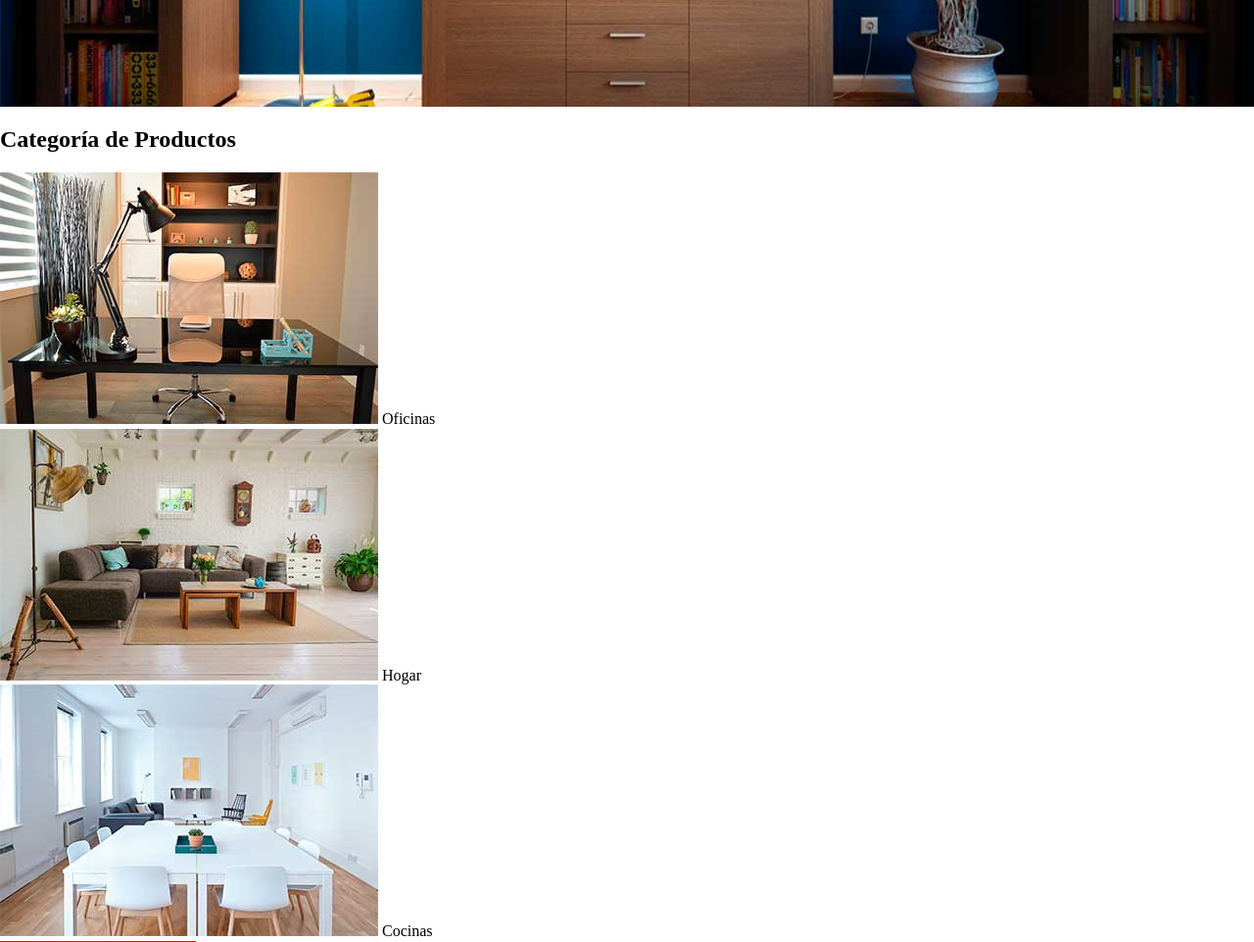
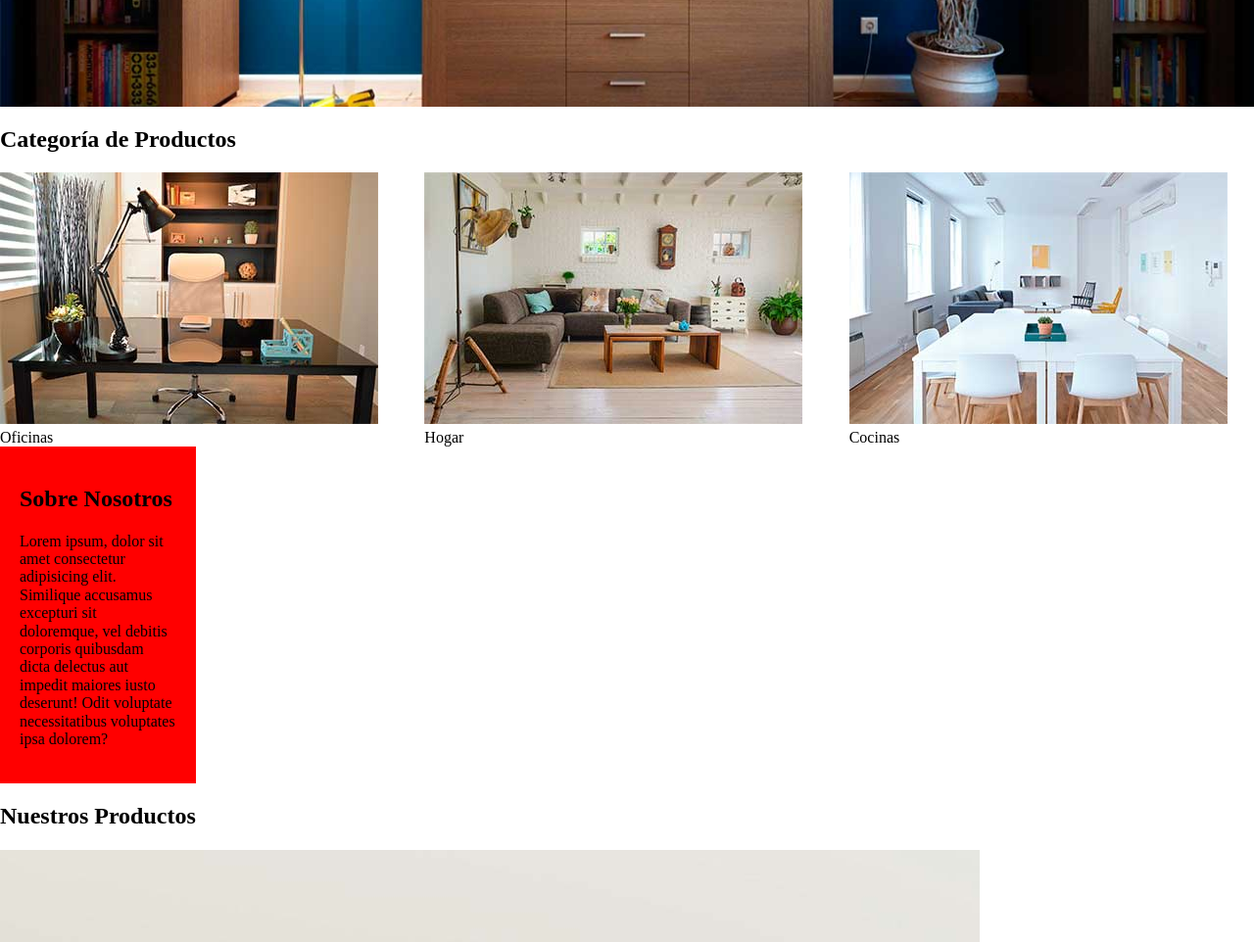
Before and after one commit to pacomer2/Css-guia-udemy, a plain HTML site: page curso_udemy/index.html in a window 1280 px wide. Shown: the part 740-1702 px from the top of the page at 98% size. Drawn offline with Linux system fonts and the light colour scheme.

Commit message:
S4-29-30 grid. tengo problemas con centrar div html :wq clear

```diff
--- a/curso_udemy/css/style.css
+++ b/curso_udemy/css/style.css
@@ -3,44 +3,49 @@
   padding: 0; */
   box-sizing: border-box;
 }
- *, *:before, *:after {
+*,
+*:before,
+*:after {
   box-sizing: inherit;
 }
+
 /*Globales*/
+img {
+  max-width: 100%;
+}
 a {
   text-decoration: none;
   color: black;
 }
+/*nos permite centrar el contenido*/
+.cate
+
 .contenedor {
-  /* display: inline-block; */
  max-width: 1200px;
   margin: 0 auto;
 
-
-  /* margin-inline: auto; */
 }
 /*header y navegacion*/
- nav{
+nav {
   text-align: center;
 }
 
-.nombre-sitio{
+.nombre-sitio {
   margin: 40px;
   padding: 40px;
   text-align: center;
 }
 
-.nombre-sitio  span {
-    color:  #64b6e5;
+.nombre-sitio span {
+  color: #64b6e5;
 }
 .contenedor-nav {
   border-color: #e1e1e1;
   border-top-style: solid;
   border-width: 1px;
 }
-.nav-principal{
-
-  padding: 20px 0 ;
+.nav-principal {
+  padding: 20px 0;
   display: flex;
   justify-content: space-around;
 }
@@ -52,7 +57,6 @@ border-color: #e1e1e1;
   height: 550px;
 }
 
-
 /*BOX MODEL*/
 
 .sobre-nosotros {
@@ -62,3 +66,10 @@ background-color: red;
   box-sizing: border-box;
 }
 /*display block in line*/
+
+/*categorias*/
+.listado-categoria {
+  display: grid;
+  grid-template-columns: repeat(3 ,1fr);
+ gap: 20px;
+}
--- a/curso_udemy/index.html
+++ b/curso_udemy/index.html
@@ -1,5 +1,6 @@
 <!DOCTYPE html>
 <html lang="en">
+
 <head>
   <meta charset="UTF-8">
   <meta name="viewport" content="width=device-width, initial-scale=1.0">
@@ -7,8 +8,11 @@
   <link rel="stylesheet" href="/curso_udemy/css/style.css">
   <title>Tiendas Muebles</title>
 </head>
+
 <body>
-  <header class="nombre-sitio"><h1>Tienda <span>Muebles</span></h1></header>
+  <header class="nombre-sitio">
+    <h1>Tienda <span>Muebles</span></h1>
+  </header>
   <div class="contenedor-nav">
     <nav class="nav-principal contenedor">
       <a href="/curso_udemy/index.html">Inicio</a>
@@ -22,8 +26,9 @@
 
   <div class="hero"></div><!--hero css -->
 
-<section>
-  <h2>Categoría de Productos</h2>
+  <section class="contenedor">
+    <h2>Categoría de <span>Productos</span></h2>
+    <div class="listado-categoria">
       <div>
         <img src="img/categoria1.jpg" alt="">
         <a href="">Oficinas</a>
@@ -36,20 +41,23 @@
         <img src="img/categoria3.jpg" alt="">
         <a href="">Cocinas</a>
       </div>
+    </div><!--listado-categoria -->
+  </section><!--contenedor -->
 
-</section>
   <section class="sobre-nosotros">
 
     <div>
       <h2>Sobre Nosotros</h2>
-    <p>Lorem ipsum, dolor sit amet consectetur adipisicing elit. Similique accusamus excepturi sit doloremque, vel debitis corporis quibusdam dicta delectus aut impedit maiores iusto deserunt! Odit voluptate necessitatibus voluptates ipsa dolorem?</p>
+      <p>Lorem ipsum, dolor sit amet consectetur adipisicing elit. Similique accusamus excepturi sit doloremque, vel
+        debitis corporis quibusdam dicta delectus aut impedit maiores iusto deserunt! Odit voluptate necessitatibus
+        voluptates ipsa dolorem?</p>
     </div>
   </section><!--sobre-nosotros -->
 
   <main>
     <h2>Nuestros Productos</h2>
     <div class="container">
-      <div><img src="img/producto1.jpg" alt="imagen producto1" >
+      <div><img src="img/producto1.jpg" alt="imagen producto1">
       </div><!--imagenes -->
       <div>
         <h3>Producto 1</h3>
@@ -62,7 +70,7 @@
     </div><!--.container -->
     <h2>Nuestros Productos</h2>
     <div class="container">
-      <div><img src="img/producto2.jpg" alt="imagen producto1" >
+      <div><img src="img/producto2.jpg" alt="imagen producto1">
       </div><!--imagenes -->
       <div>
         <h3>Producto 2</h3>
@@ -75,7 +83,7 @@
     </div><!--.container -->
     <h2>Nuestros Productos</h2>
     <div class="container">
-      <div><img src="img/producto3.jpg" alt="imagen producto1" >
+      <div><img src="img/producto3.jpg" alt="imagen producto1">
       </div><!--imagenes -->
       <div>
         <h3>Producto 3</h3>
@@ -88,7 +96,7 @@
     </div><!--.container -->
     <h2>Nuestros Productos</h2>
     <div class="container">
-      <div><img src="img/producto4.jpg" alt="imagen producto1" >
+      <div><img src="img/producto4.jpg" alt="imagen producto1">
       </div><!--imagenes -->
       <div>
         <h3>Producto 4</h3>
@@ -101,7 +109,7 @@
     </div><!--.container -->
     <h2>Nuestros Productos</h2>
     <div class="container">
-      <div><img src="img/producto5.jpg" alt="imagen producto1" >
+      <div><img src="img/producto5.jpg" alt="imagen producto1">
       </div><!--imagenes -->
       <div>
         <h3>Producto 5</h3>
@@ -114,7 +122,7 @@
     </div><!--.container -->
     <h2>Nuestros Productos</h2>
     <div class="container">
-      <div><img src="img/producto6.jpg" alt="imagen producto1" >
+      <div><img src="img/producto6.jpg" alt="imagen producto1">
       </div><!--imagenes -->
       <div>
         <h3>Producto 6</h3>
@@ -163,4 +171,5 @@
     <p>Todos Los Derechos Reservados</p>
   </footer>
 </body>
+
 </html>
```
Lines whose indentation alone changed are shown as unchanged.
